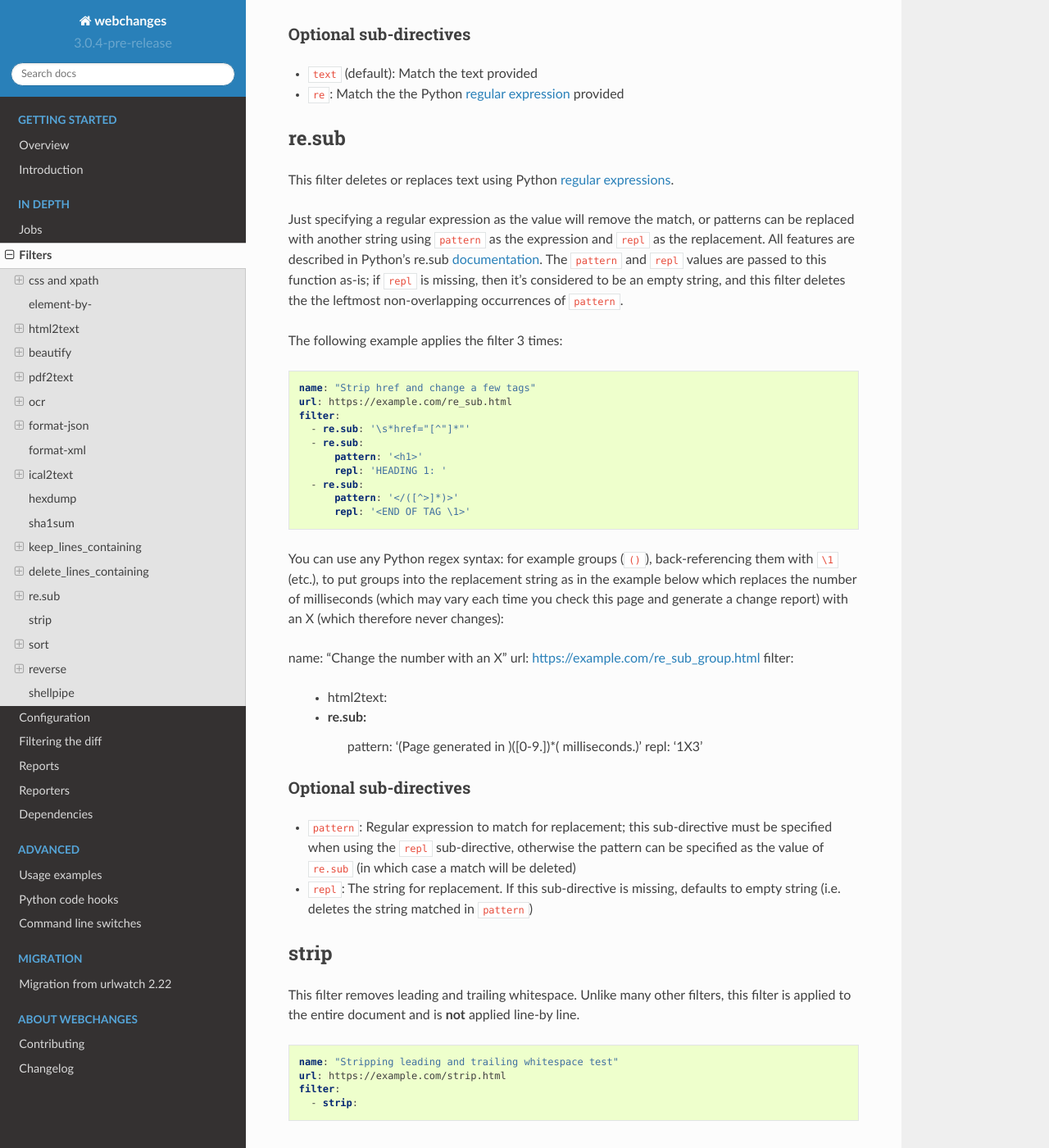
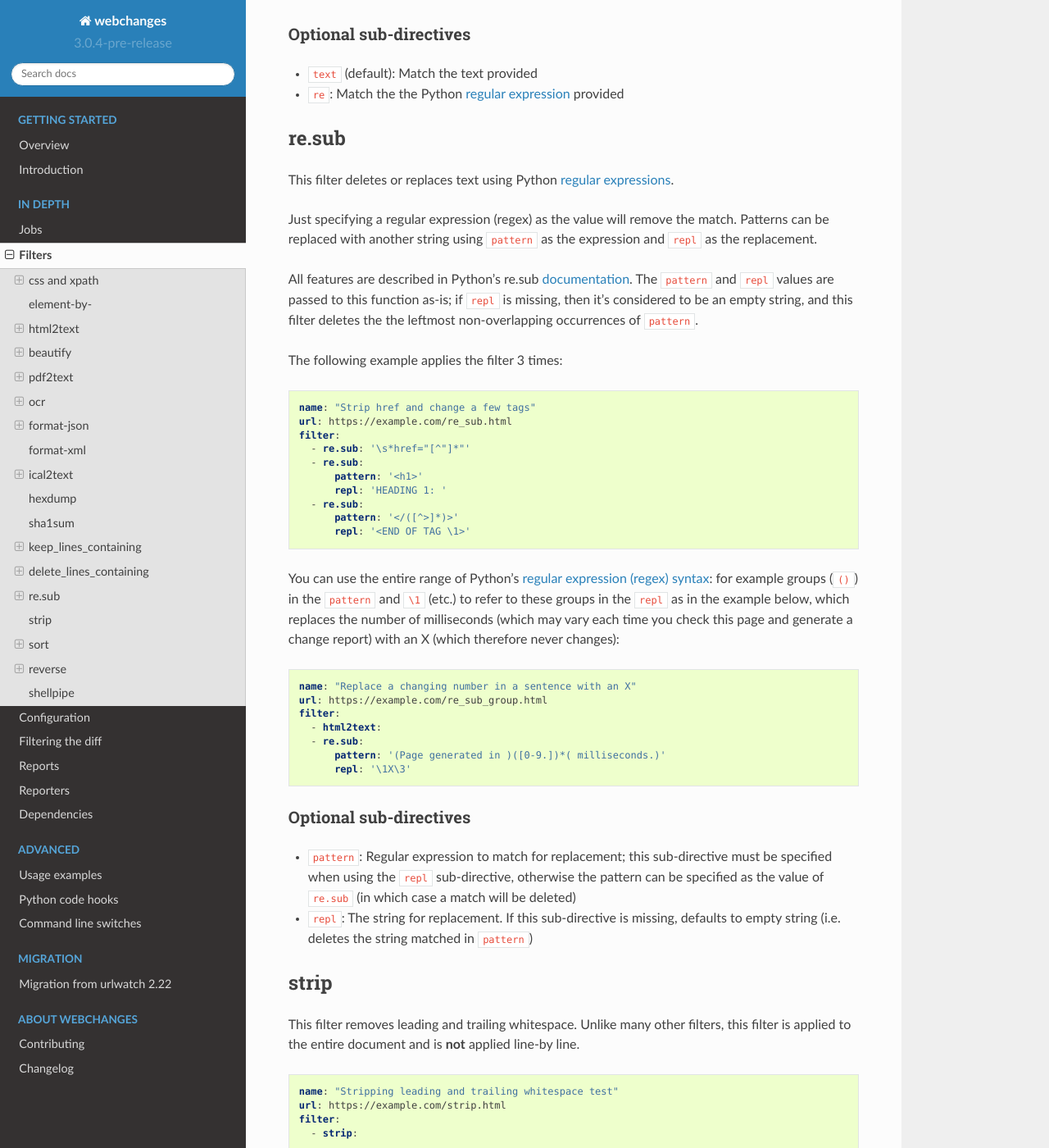
Before and after one commit to mborsetti/webchanges, a Sphinx documentation site: the page built from docs/filters.rst, in a window 1280 px wide and 1400 px high, scrolled down 10587 px. Shown: the whole window at 82% size. Built offline with Sphinx 7.4.7 and the Read the Docs theme 2.0.0, drawn with Linux system fonts in a browser that asks for light colours.

```diff
--- a/CHANGELOG.rst
+++ b/CHANGELOG.rst
@@ -23,6 +23,11 @@
    pip install git+https://github.com/mborsetti/webchanges.git@unreleased
 
 Unreleased documentation is `here <https://webchanges.readthedocs.io/en/unreleased/>`__
+
+Added
+-----
+* ``chromium_revision`` for jobs with ``use_browser" true`` (using Pyppeteer) can have a different value based on OS by
+  specifying keys ``linux``, ``mac``, ``win32`` and/or ``win64``
 
 
 Version 3.0.3
--- a/docs/filters.rst
+++ b/docs/filters.rst
@@ -605,11 +605,12 @@
 This filter deletes or replaces text using Python `regular expressions
 <https://docs.python.org/3/library/re.html#regular-expression-syntax>`__.
 
-Just specifying a regular expression as the value will remove the match, or patterns can be replaced with another string
-using ``pattern`` as the expression and ``repl`` as the replacement. All features are described in Python’s re.sub
-`documentation <https://docs.python.org/3/library/re.html#re.sub>`__. The ``pattern`` and ``repl`` values are passed to
-this function as-is; if ``repl`` is missing, then it's considered to be an empty string, and this filter deletes the the
-leftmost non-overlapping occurrences of ``pattern``.
+Just specifying a regular expression (regex) as the value will remove the match. Patterns can be replaced with another
+string using ``pattern`` as the expression and ``repl`` as the replacement.
+
+All features are described in Python’s re.sub `documentation <https://docs.python.org/3/library/re.html#re.sub>`__. The
+``pattern`` and ``repl`` values are passed to this function as-is; if ``repl`` is missing, then it's considered to be an
+empty string, and this filter deletes the the leftmost non-overlapping occurrences of ``pattern``.
 
 The following example applies the filter 3 times:
 
@@ -626,18 +627,21 @@
          pattern: '</([^>]*)>'
          repl: '<END OF TAG \1>'
 
-You can use any Python regex syntax: for example groups (``()``), back-referencing them with ``\1`` (etc.), to put
-groups into the replacement string as in the example below which replaces the number of milliseconds (which may vary
-each time you check this page and generate a change report) with an X (which therefore never changes):
+You can use the entire range of Python's `regular expression (regex) syntax
+<https://docs.python.org/3/library/re.html#regular-expression-syntax>`__: for example groups (``()``) in the ``pattern``
+and ``\1`` (etc.) to refer to these groups in the ``repl`` as in the example below, which replaces the number of
+milliseconds (which may vary each time you check this page and generate a change report) with an X (which therefore
+never changes):
 
-name: "Change the number with an X"
-url: https://example.com/re_sub_group.html
-filter:
-  - html2text:
-  - re.sub:
-      pattern: '(Page generated in )([0-9.])*( milliseconds.)'
-      repl: '\1X\3'
+.. code-block:: yaml
 
+   name: "Replace a changing number in a sentence with an X"
+   url: https://example.com/re_sub_group.html
+   filter:
+     - html2text:
+     - re.sub:
+         pattern: '(Page generated in )([0-9.])*( milliseconds.)'
+         repl: '\1X\3'
 
 Optional sub-directives
 """""""""""""""""""""""
--- a/docs/jobs.rst
+++ b/docs/jobs.rst
@@ -177,7 +177,9 @@
 
 For ``url`` jobs that have ``use_browser: true``:
 
-- ``chromium_revision``: The revision number of the Chromium browser to use (see note :ref:`here <chromium_revision>`)
+- ``chromium_revision``: The revision number of the Chromium browser to use (see note :ref:`here <chromium_revision>`);
+  can be different for different OSs, in which case is a list of one or more of the following keys: ``linux``, ``mac``,
+  ``win32`` and ``win64``
 - ``ignore_https_errors``: Ignore HTTPs errors (true/false)
 - ``user_data_dir``: A path to a pre-existing user directory that Chromium should be using
 - ``switches``: Additional command line switch(es) for Chromium (a dict)
```
Also changed, not shown: docs/advanced.rst (+16 -0 lines), 1 other file.
